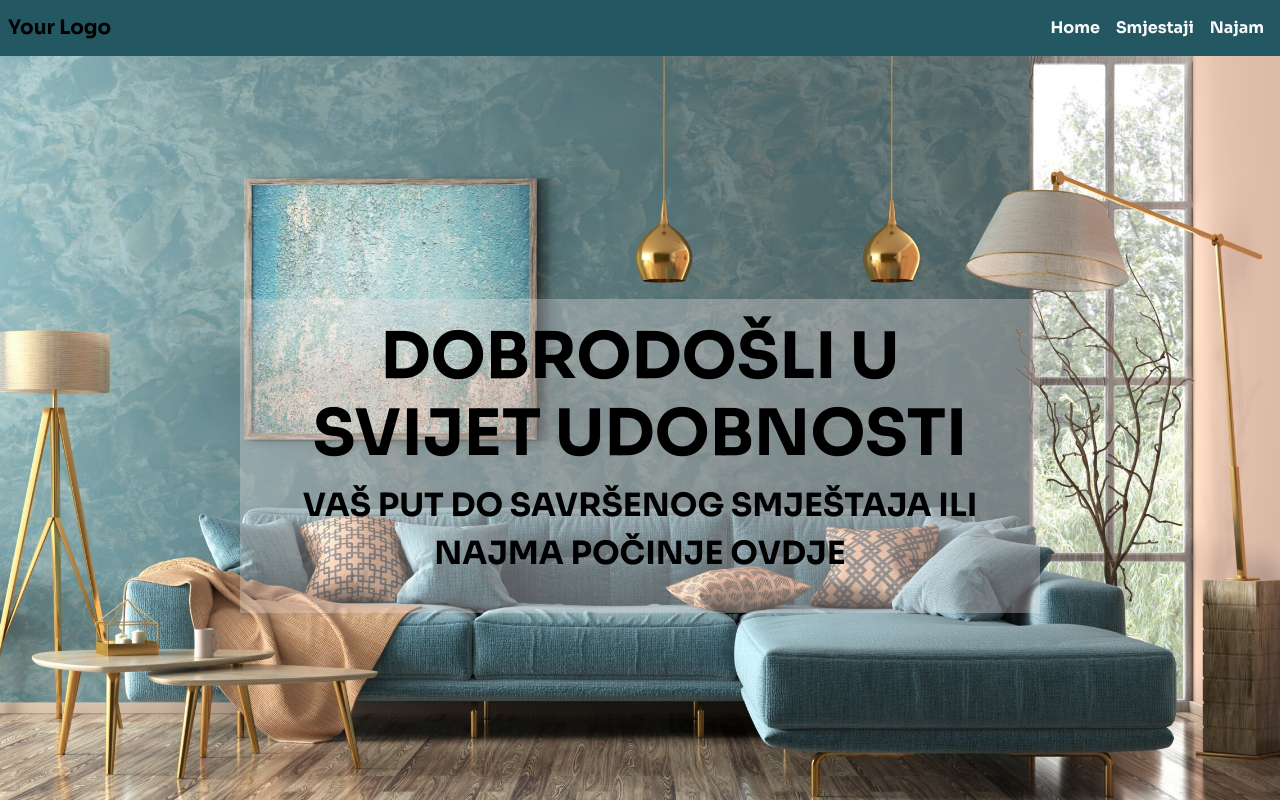
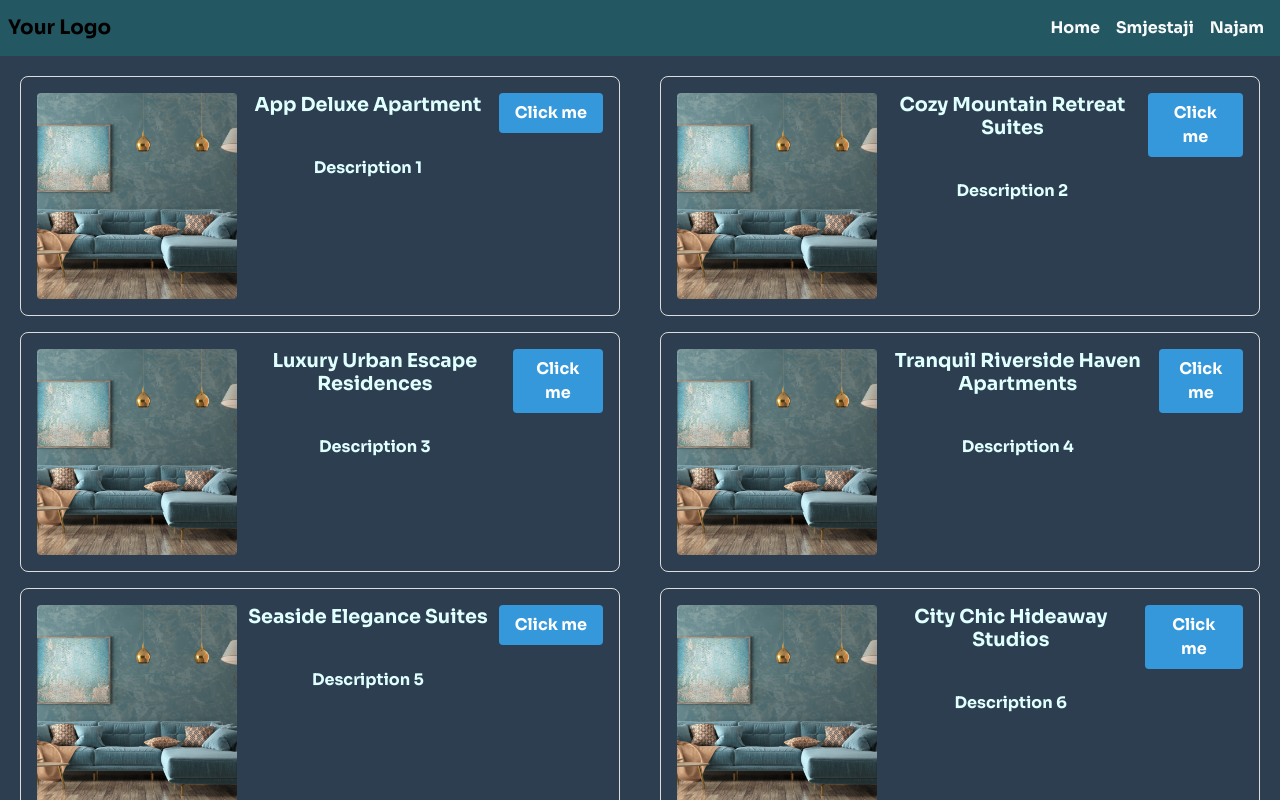
Before and after one commit to lsebalj1/rentify-frontend, a Vue app: page /najam in a window 1280 px wide. Shown: the top 800 px of the page. Built offline with nearby package versions, Linux system fonts and the light colour scheme.

Commit message:
Promjene na FlexList i FlexContainer

```diff
--- a/src/App.vue
+++ b/src/App.vue
@@ -2,23 +2,27 @@
   <div id="app">
     <NavigationComponent />
 
-    <HomeScreenBackgroundImage>
+   <!-- <HomeScreenBackgroundImage>
      <WelcomeSection></WelcomeSection>
-    </HomeScreenBackgroundImage>
+    </HomeScreenBackgroundImage> -->
+    <FlexList></FlexList>
+
   </div>
 </template>
 
 <script>
+import FlexList from './components/FlexList.vue';
 import NavigationComponent from './components/NavigationComponent.vue';
-import HomeScreenBackgroundImage from './components/HomeScreenBackgroundImage.vue';
-import WelcomeSection from './components/WelcomeSection.vue';
+//import HomeScreenBackgroundImage from './components/HomeScreenBackgroundImage.vue';
+//import WelcomeSection from './components/WelcomeSection.vue';
 
 export default {
   name: 'App',
   components: {
     NavigationComponent,
-    HomeScreenBackgroundImage,
-    WelcomeSection,
+    FlexList,
+    //HomeScreenBackgroundImage,
+    //WelcomeSection,
   },
 };
 </script>
--- a/src/components/FlexContainer.vue
+++ b/src/components/FlexContainer.vue
@@ -37,7 +37,7 @@ export default {
 <style scoped>
 .flexible-container {
   display: flex;
-  align-items: center;
+  align-items: start;
   padding: 16px;
   border: 1px solid #ddd;
   border-radius: 8px;
@@ -53,10 +53,11 @@ export default {
 
 .container-image {
   width: 200px;
-  height: 200px;
+  height: 100%;
   object-fit: cover;
   margin-right: 8px;
   border-radius: 4px;
+  align-self: center;
 }
 
 .container-content {
@@ -65,11 +66,14 @@ export default {
 
 .container-name {
   font-size: 1.2em;
-  margin-bottom: 4px;
+  margin-bottom: 40px;
+  margin-top: 0;
+  margin-right: 8px;
 }
 
 .container-description {
   margin-bottom: 8px;
+  margin-right: 8px;
 }
 
 .container-button {
--- a/src/components/FlexList.vue
+++ b/src/components/FlexList.vue
@@ -3,7 +3,7 @@
     <FlexContainer
       v-for="(item, index) in items"
       :key="index"
-      :imageSrc="require('../assets/logo.png')"
+      :imageSrc="require(`../assets/${item.image}`)"
       :name="item.name"
       :description="item.description"
     />
@@ -20,21 +20,20 @@ export default {
   data() {
     return {
       items: [
-        { name: 'Item 1', description: 'Description 1' },
-        { name: 'Item 2', description: 'Description 2' },
-        { name: 'Item 3', description: 'Description 3' },
-        { name: 'Item 4', description: 'Description 4' },
-        { name: 'Item 5', description: 'Description 5' },
-        { name: 'Item 6', description: 'Description 6' },
-        { name: 'Item 7', description: 'Description 7' },
-        { name: 'Item 8', description: 'Description 8' },
-        { name: 'Item 9', description: 'Description 9' },
-        { name: 'Item 10', description: 'Description 10' },
-        { name: 'Item 11', description: 'Description 11' },
-        { name: 'Item 12', description: 'Description 12' },
-        { name: 'Item 13', description: 'Description 13' },
-        { name: 'Item 14', description: 'Description 14' },
-        { name: 'Item 15', description: 'Description 15' },
+        { name: 'App Deluxe Apartment', description: 'Description 1', image: 'background.jpg' },
+        { name: 'Cozy Mountain Retreat Suites', description: 'Description 2', image: 'background.jpg' },
+        { name: 'Luxury Urban Escape Residences', description: 'Description 3', image: 'background.jpg' },
+        { name: 'Tranquil Riverside Haven Apartments', description: 'Description 4', image: 'background.jpg' },
+        { name: 'Seaside Elegance Suites', description: 'Description 5', image: 'background.jpg' },
+        { name: 'City Chic Hideaway Studios', description: 'Description 6', image: 'background.jpg' },
+        { name: 'App Rustic Countryside Cottage', description: 'Description 7', image: 'background.jpg' },
+        { name: 'Serenity View Boutique Residences', description: 'Description 8', image: 'background.jpg' },
+        { name: 'Mountain Lodge Retreat', description: 'Description 9', image: 'background.jpg' },
+        { name: 'App Skyline Penthouse Suite', description: 'Description 10', image: 'background.jpg' },
+        { name: 'Enchanting Forest Hideout Studios', description: 'Description 11', image: 'background.jpg' },
+        { name: 'Sea Breeze Serendipity Apartments', description: 'Description 12', image: 'background.jpg' },
+        { name: 'Elegant Cityscape Loft', description: 'Description 13', image: 'background.jpg' },
+        { name: 'Waterside Serenity Suites', description: 'Description 14', image: 'background.jpg' },
       ],
     };
   },
@@ -45,9 +44,18 @@ export default {
 .flex-list {
   display: flex;
   flex-wrap: wrap;
+  flex-direction: row;
   justify-content: space-between;
   margin-top: 20px;
   margin-bottom: 70px;
+}
+
+.FlexContainer {
+    white-space: nowrap;
+}
+
+.item-name {
+  white-space: nowrap;
 }
 
 @media (min-width: 768px) {
@@ -70,8 +78,9 @@ export default {
     max-width: 100%;
   }
 
-  FlexContainer {
+  .FlexContainer {
     width: 100%;
   }
+
 }
 </style>
```
